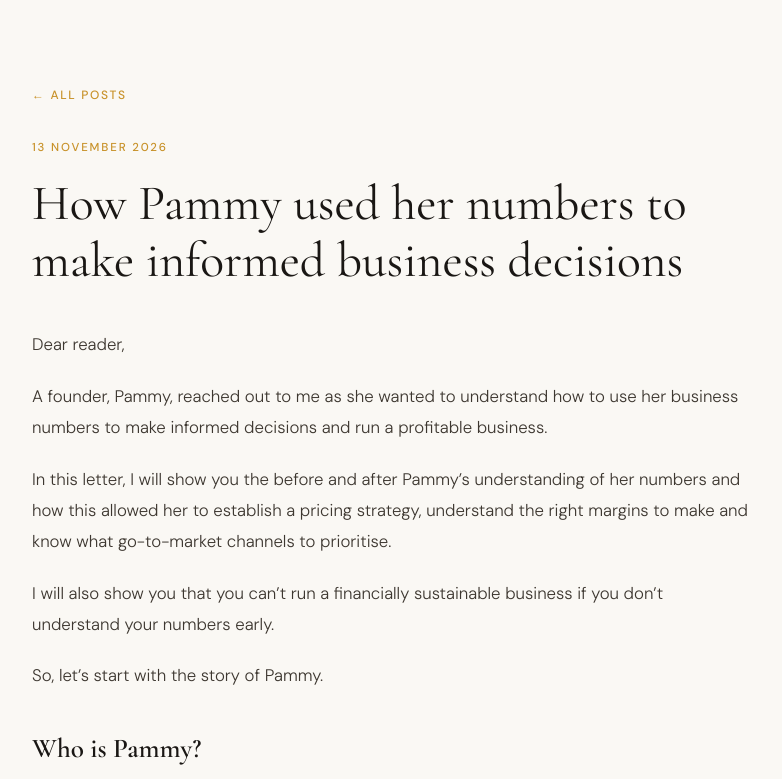
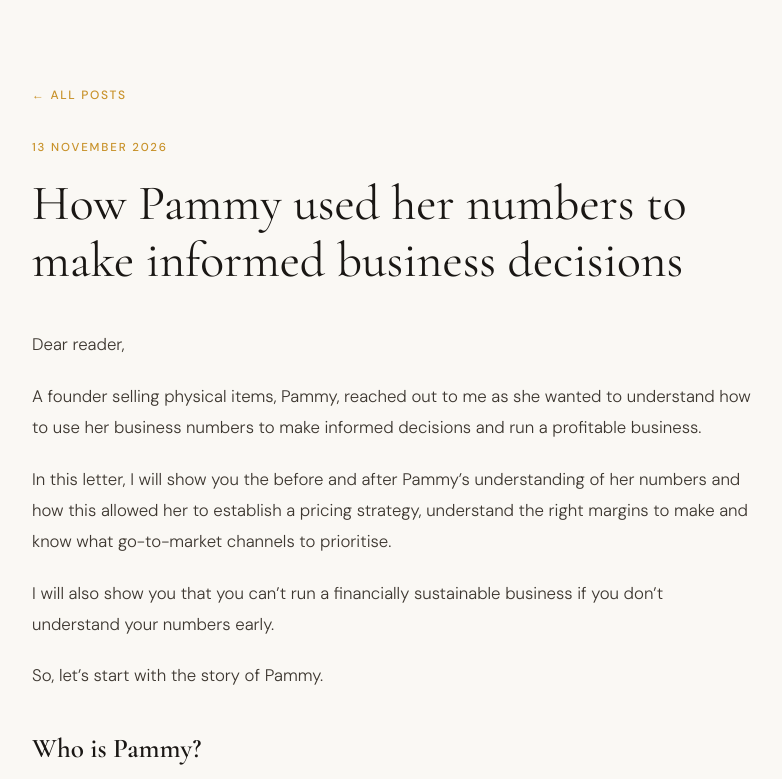
Before and after one commit to Explorherve/herveky-website, a plain HTML site: page letters/how-pammy-used-her-numbers/index.html in a window 1280 px wide. Shown: the top 779 px of the page, without its empty margins (32-814 px from the left). Drawn offline with nearby package versions, Linux system fonts and the light colour scheme.

Commit message:
Build letters pages

```diff
--- a/letters/how-pammy-used-her-numbers/index.html
+++ b/letters/how-pammy-used-her-numbers/index.html
@@ -172,7 +172,7 @@
     <h1>How Pammy used her numbers to make informed business decisions</h1>
 
     <p>Dear reader,</p>
-    <p>A founder, Pammy, reached out to me as she wanted to understand how to use her business numbers to make informed decisions and run a profitable business.</p>
+    <p>A founder selling physical items, Pammy, reached out to me as she wanted to understand how to use her business numbers to make informed decisions and run a profitable business.</p>
     <p>In this letter, I will show you the before and after Pammy’s understanding of her numbers and how this allowed her to establish a pricing strategy, understand the right margins to make and know what go-to-market channels to prioritise.</p>
     <p>I will also show you that you can’t run a financially sustainable business if you don’t understand your numbers early.</p>
     <p>So, let’s start with the story of Pammy.</p>
```
